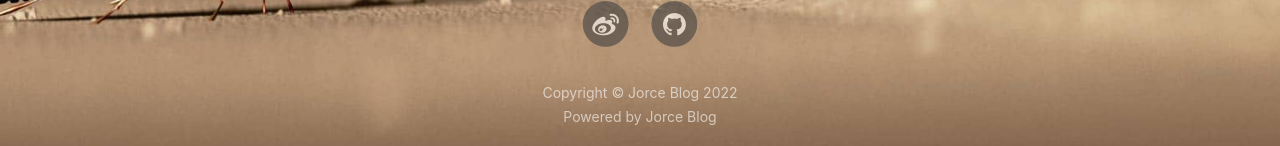
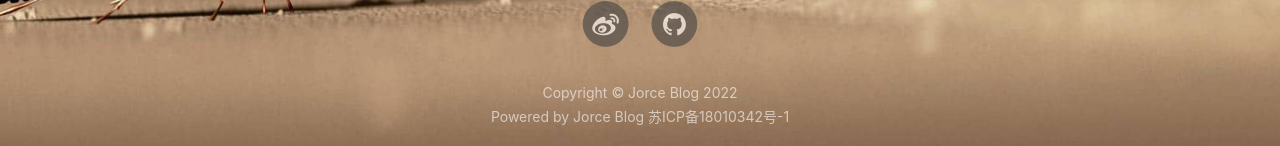
Before and after one commit to Jorce-Li/Jorce-Li.github.io, a Jekyll site: the page built from offline.html, in a window 1280 px wide. Shown: the part 751-897 px from the top of the page. Built offline with Jekyll 4.4.1, drawn with Linux system fonts in a browser that asks for light colours; nearby versions of some CDN libraries; comment, search, counter and statistics services are not loaded.

Commit message:
Update footer.html

```diff
--- a/_includes/footer.html
+++ b/_includes/footer.html
@@ -9,7 +9,7 @@
                 <p class="copyright text-muted">
                     Copyright &copy; {{ site.title }} {{ site.time | date: '%Y' }}
                     <br>
-                    Powered by <a href="http://jorce.top">Jorce Blog</a>
+                    Powered by <a href="http://jorce.top">Jorce Blog</a>  苏ICP备18010342号-1
                     <!-- <iframe
                         style="margin-left: 2px; margin-bottom:-5px;"
                         frameborder="0" scrolling="0" width="100px" height="20px"
```
